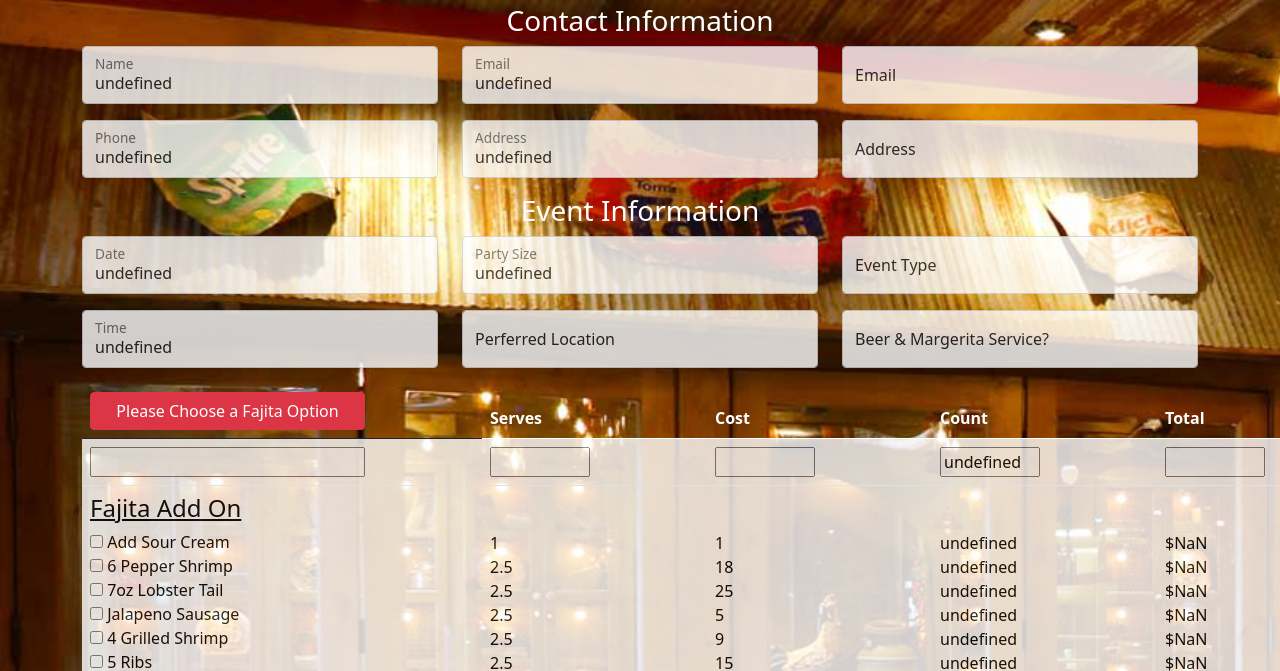
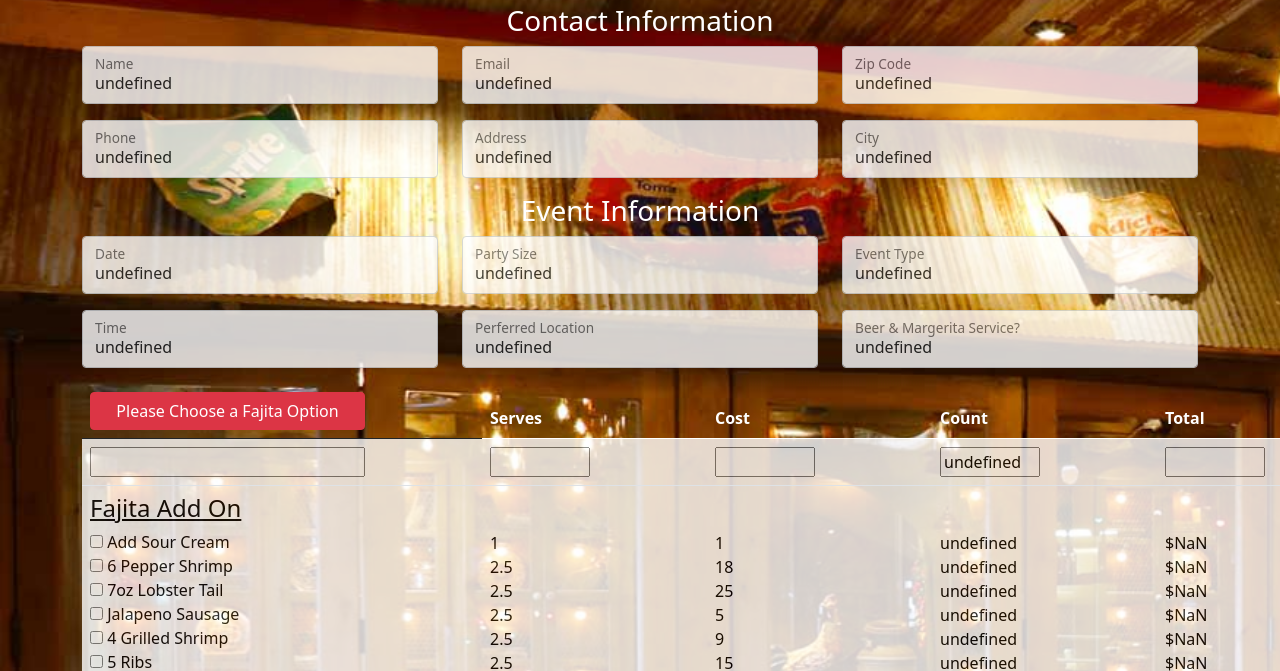
Before and after one commit to glenhood/LupeCateringQuote, a website: page Lupe.html in a window 1280 px wide. Shown: the part 117-788 px from the top of the page. Drawn offline with nearby package versions, Linux system fonts and the light colour scheme.

Commit message:
minor redirect tweaks

```diff
--- a/Lupe.html
+++ b/Lupe.html
@@ -54,12 +54,12 @@
             </div>
             <div class="col-md-4">
                 <div class="form-floating mb-3">
-                    <input type="text" class="form-control" id="email" placeholder="Email">
-                    <label for="email">Email</label>
+                    <input type="text" class="form-control" id="zcode" placeholder="Zip Code">
+                    <label for="email">Zip Code</label>
                 </div>
                 <div class="form-floating mb-3">
-                    <input type="text" class="form-control" id="address" placeholder="Address">
-                    <label for="phone">Address</label>
+                    <input type="text" class="form-control" id="city" placeholder="City">
+                    <label for="phone">City</label>
                 </div>
             </div>
         </div>
--- a/app.js
+++ b/app.js
@@ -374,12 +374,13 @@ $(function(){
     document.getElementById('email').value = params['email'];
     document.getElementById('time').value = params['time'];
     document.getElementById('address').value = params['address'];
+    document.getElementById('zcode').value = params['zcode'];
+    document.getElementById('city').value = params['city'];
     document.getElementById('total').value = params['total'];
+    document.getElementById('theme').value = params['theme'];
+    document.getElementById('location').value = params['location'];
+    document.getElementById('lservice').value = params['lservice'];
     document.getElementById('second_total_field').value = params['total'];
-    document.getElementById('third_total_field').value = params['total'];
-    document.getElementById('location').value = params['location'];
-    document.getElementById('theme').value = params['theme'];
-    document.getElementById('lservice').value = params['lservice'];
 
     // const grandTotal = document.getElementById("grandTotal");
     // grandTotal.appendChild(document.createTextNode(Sum1 + Sum2 + Sum3 + Sum4 + Price1 + result1));
```
